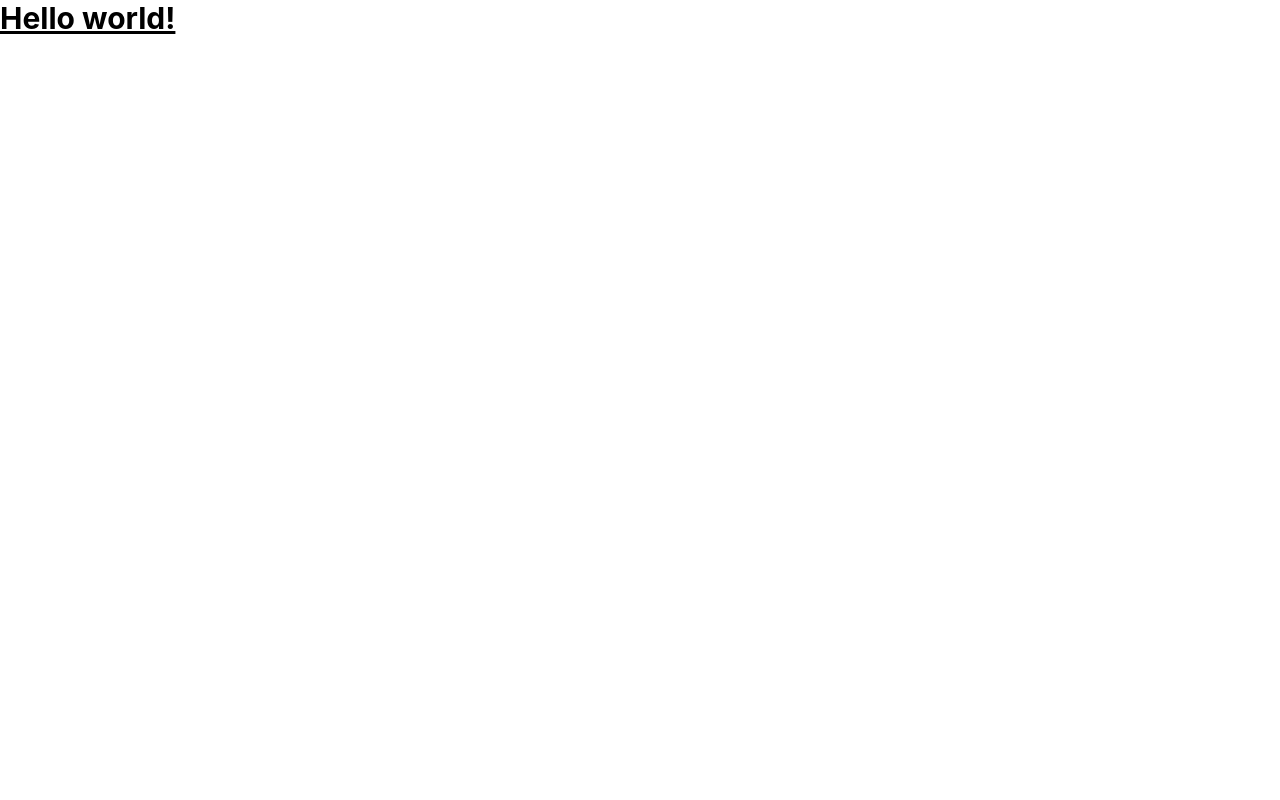
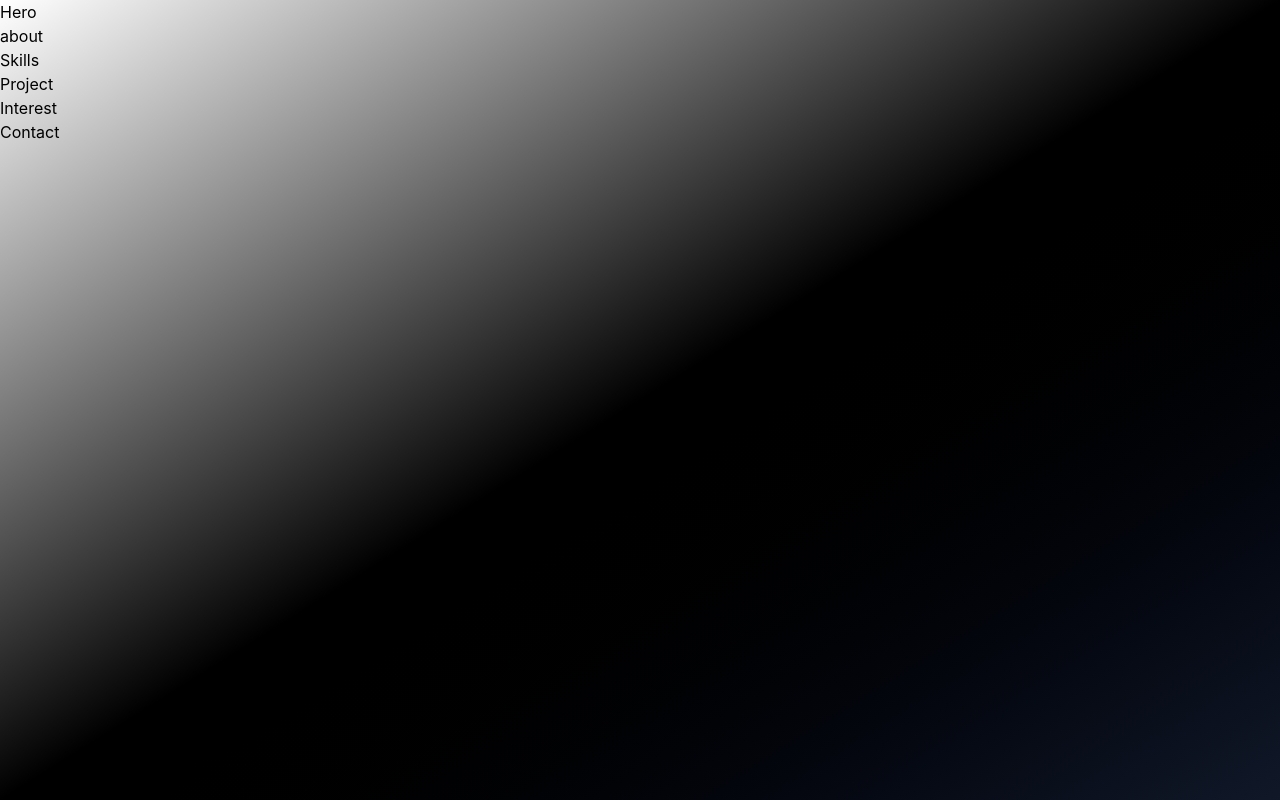
Before and after one commit to phurimart14/my-portfolio, a React (Vite) app: page / in a window 1280 px wide. Built offline with nearby package versions, Linux system fonts and the light colour scheme.

Commit message:
feat: create Hero section

```diff
--- a/package.json
+++ b/package.json
@@ -11,6 +11,7 @@
   },
   "dependencies": {
     "@tailwindcss/vite": "^4.2.2",
+    "lucide-react": "^1.7.0",
     "react": "^19.2.4",
     "react-dom": "^19.2.4",
     "tailwindcss": "^4.2.2"
--- a/src/App.css
+++ /dev/null
@@ -1 +0,0 @@
-@import "tailwindcss";
--- a/src/App.tsx
+++ b/src/App.tsx
@@ -1,11 +1,20 @@
-import { useState } from "react";
-import "./App.css";
+import { Hero } from "./components/Hero";
+import { About } from "./components/About";
+import { Skills } from "./components/Skills";
+import { Interests } from "./components/Interests";
+import { Projects } from "./components/Projects";
+import { Contact } from "./components/Contact";
 
 function App() {
   return (
-    <>
-      <h1 className="text-3xl font-bold underline">Hello world!</h1>
-    </>
+    <div className="min-h-screen bg-gradient-to-br form-gray-900 via-black to-gray-900">
+      <Hero />
+      <About />
+      <Skills />
+      <Projects />
+      <Interests />
+      <Contact />
+    </div>
   );
 }
 
--- /dev/null
+++ b/src/components/About.tsx
@@ -0,0 +1,7 @@
+import React from 'react'
+
+export function About() {
+  return (
+    <div>about</div>
+  )
+}
--- /dev/null
+++ b/src/components/Contact.tsx
@@ -0,0 +1,7 @@
+import React from 'react'
+
+export function Contact() {
+  return (
+    <div>Contact</div>
+  )
+}
--- /dev/null
+++ b/src/components/Hero.tsx
@@ -0,0 +1,9 @@
+import React from "react";
+import { useState } from "react";
+import { ChevronDown, Briefcase, Download } from "lucide-react";
+
+export function Hero() {
+  const [text, setText] = useState("");
+
+  return <div>Hero</div>;
+}
--- /dev/null
+++ b/src/components/Interests.tsx
@@ -0,0 +1,7 @@
+import React from 'react'
+
+export function Interests() {
+  return (
+    <div>Interest</div>
+  )
+}
--- /dev/null
+++ b/src/components/Projects.tsx
@@ -0,0 +1,7 @@
+import React from 'react'
+
+export function Projects() {
+  return (
+    <div>Project</div>
+  )
+}
--- /dev/null
+++ b/src/components/Skills.tsx
@@ -0,0 +1,7 @@
+import React from 'react'
+
+export function Skills() {
+  return (
+    <div>Skills</div>
+  )
+}
```
Also changed, not shown: 1 other file (tests, documents, lock files or other folders).
